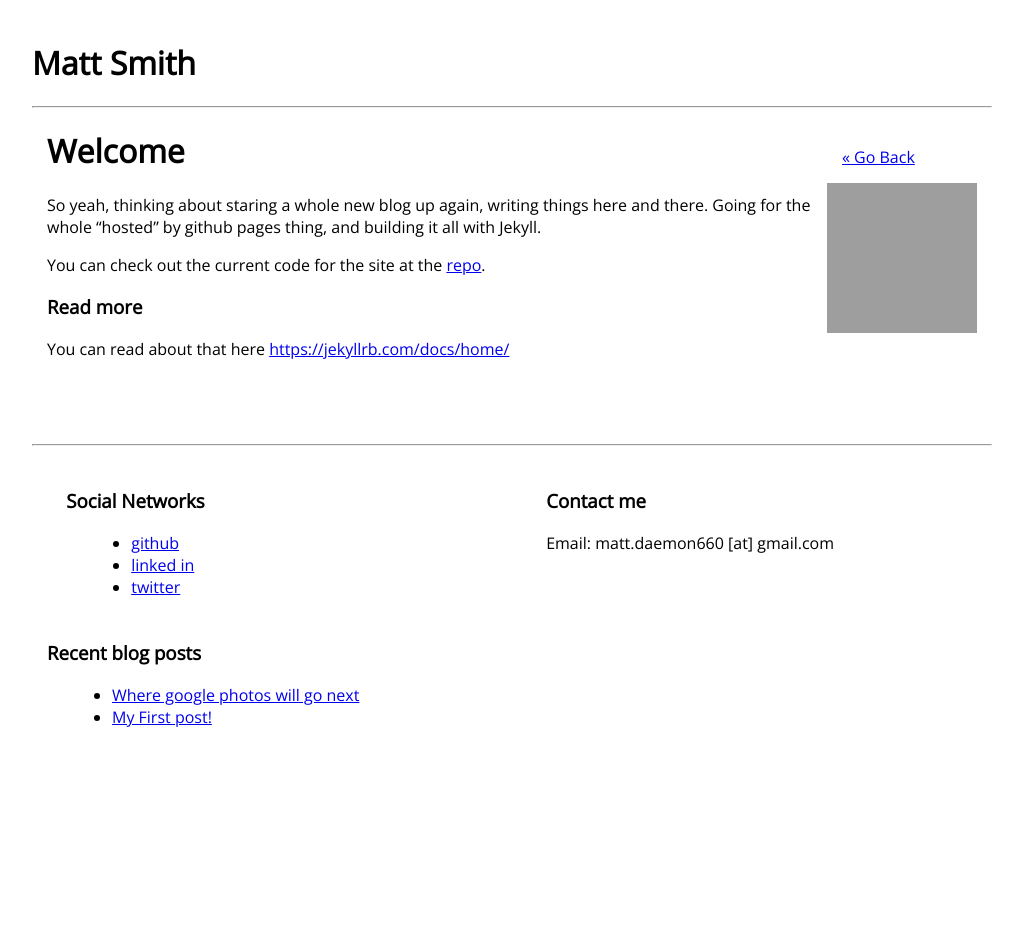
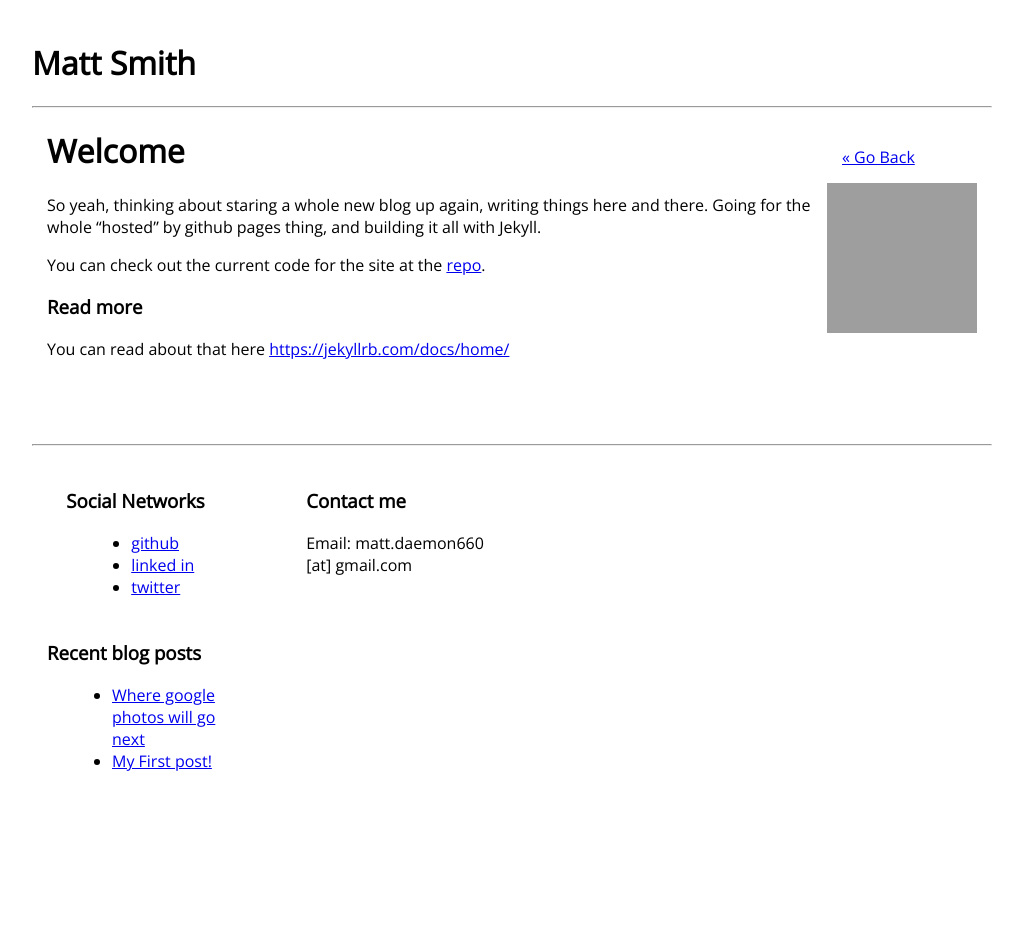
Before and after one commit to psykzz/psykzz.github.io, a Jekyll site: the page built from _posts/2017-06-02-my-first-post.md, in a window 1280 px wide. Shown: the whole page, without its empty margins (148-1171 px from the left). Built offline with Jekyll 4.4.1, drawn with Linux system fonts in a browser that asks for light colours; grey boxes are pictures that could not be loaded.

Commit message:
Update content.html

```diff
--- a/_includes/content.html
+++ b/_includes/content.html
@@ -16,7 +16,7 @@
 {% endif %}
 
 <div class='row'>
-  <div class='col-6' id='social-section'>
+  <div class='col-3' id='social-section'>
     <h3>Social Networks</h3>
     <ul>
       <li><a href="//github.com/psykzz">github</a></li>
@@ -25,13 +25,13 @@
     </ul>
   </div>
 
-  <div class='col-6' id='contact-section'>
+  <div class='col-3' id='contact-section'>
     <h3>Contact me</h3>
     <p>Email: matt.daemon660 [at] gmail.com</p>
   </div>
 </div>
 
-<div id='recent-posts'>
+<div class='col-3' id='recent-posts'>
   <h3>Recent blog posts</h3>
   <ul>
     {% for post in site.posts %}
```
